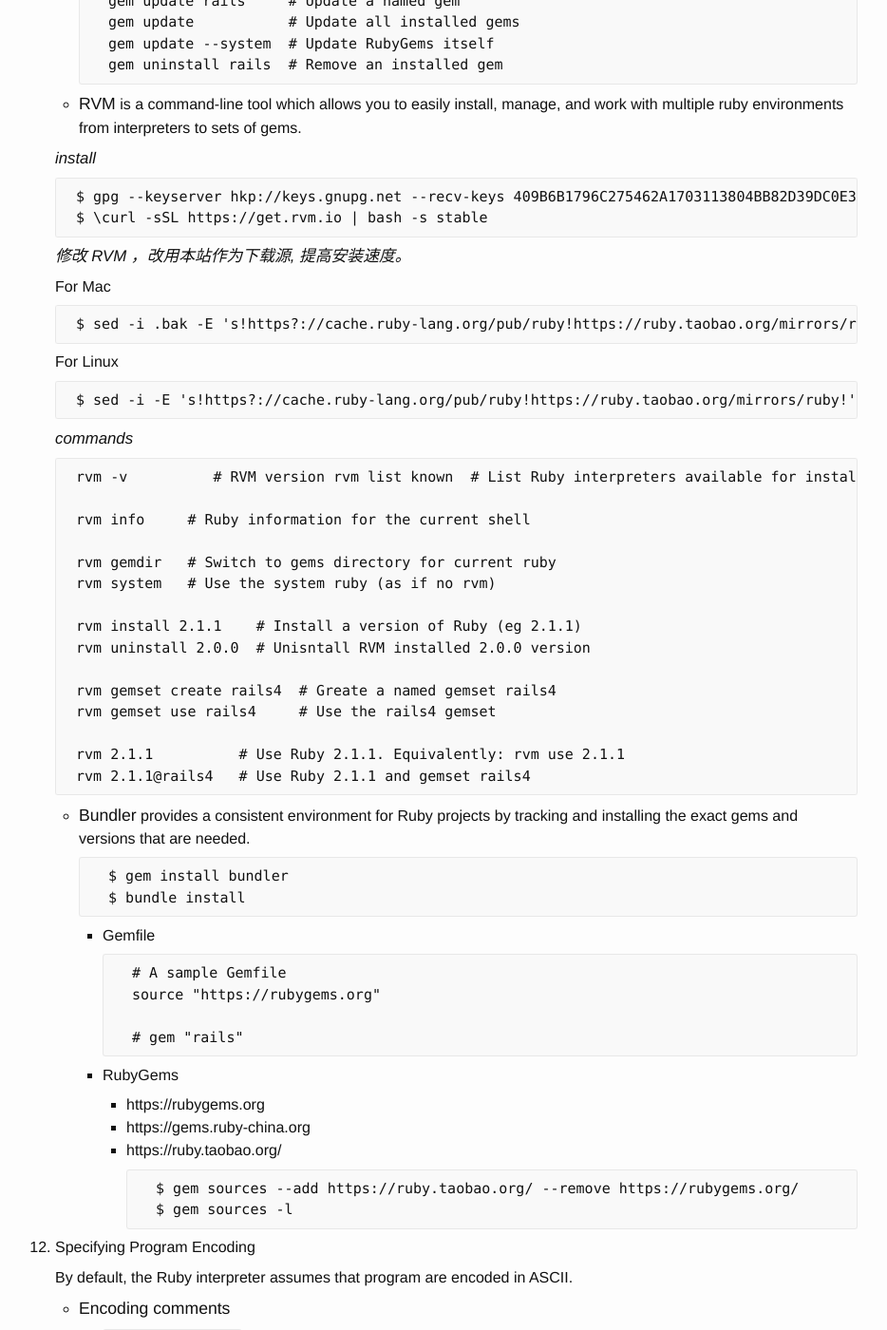
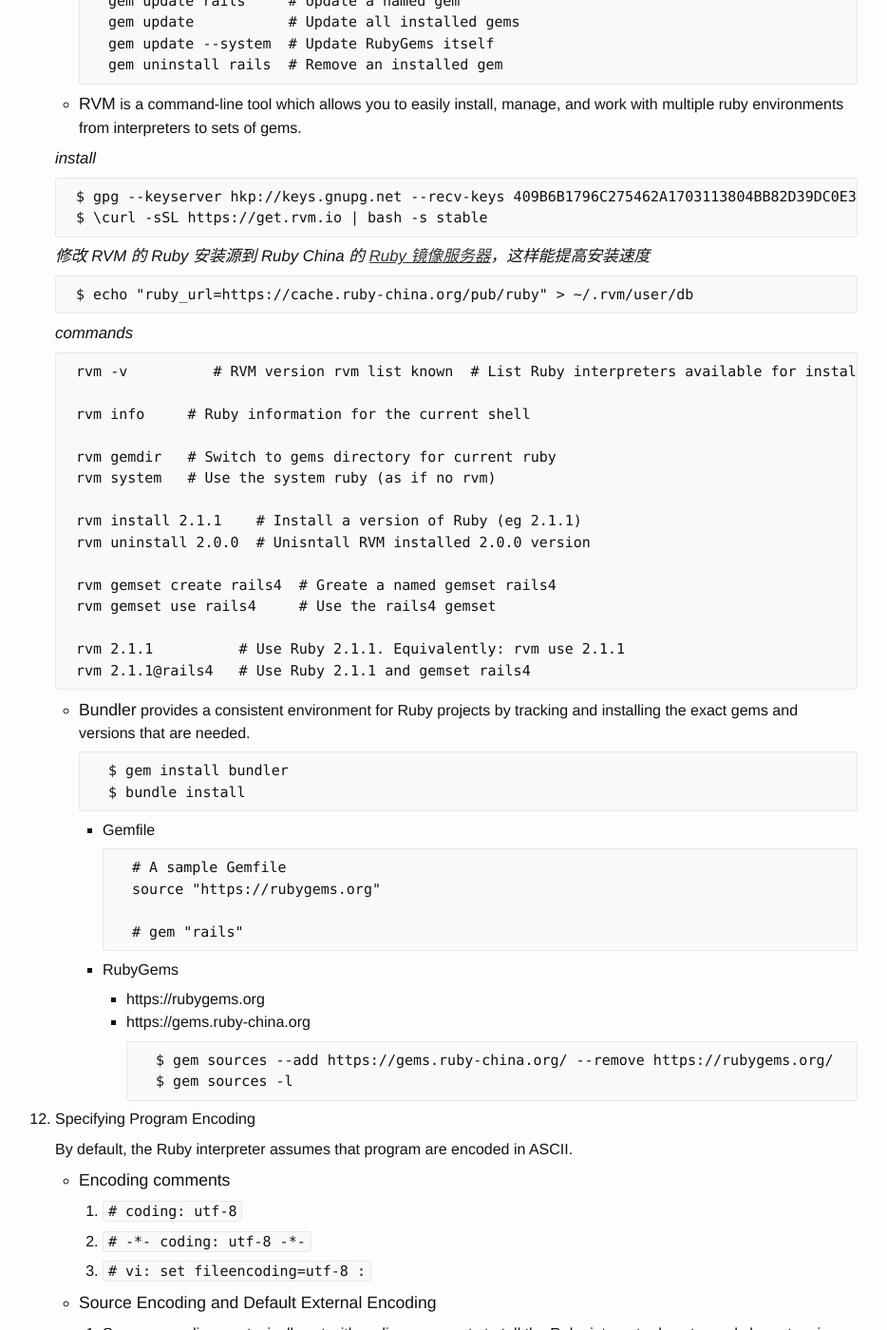
Before and after one commit to ousiax/ousiax.github.io, a Jekyll site: the page built from _posts/2016-04-04-ruby-notes-1-overview.md, in a window 1280 px wide and 1400 px high, scrolled down 3489 px. Shown: the whole window at 95% size, without its empty margins (172-1106 px from the left). Built offline with Jekyll 4.4.1, drawn with Linux system fonts in a browser that asks for light colours; comment, search, counter and statistics services are not loaded.

Commit message:
Update 2016-04-04-ruby-notes-1-overview.md

````diff
--- a/_posts/2016-04-04-ruby-notes-1-overview.md
+++ b/_posts/2016-04-04-ruby-notes-1-overview.md
@@ -173,15 +173,11 @@
         $ gpg --keyserver hkp://keys.gnupg.net --recv-keys 409B6B1796C275462A1703113804BB82D39DC0E3
         $ \curl -sSL https://get.rvm.io | bash -s stable
 
-    *修改 RVM ，改用本站作为下载源, 提高安装速度。*
+    *修改 RVM 的 Ruby 安装源到 Ruby China 的 [Ruby 镜像服务器](https://cache.ruby-china.org/)，这样能提高安装速度*
 
-    For Mac
-
-        $ sed -i .bak -E 's!https?://cache.ruby-lang.org/pub/ruby!https://ruby.taobao.org/mirrors/ruby!' $rvm_path/config/db
-
-    For Linux
-
-        $ sed -i -E 's!https?://cache.ruby-lang.org/pub/ruby!https://ruby.taobao.org/mirrors/ruby!' $rvm_path/config/db
+    ```
+    $ echo "ruby_url=https://cache.ruby-china.org/pub/ruby" > ~/.rvm/user/db
+    ```
 
     *commands*
 
@@ -217,9 +213,8 @@
 
             * https://rubygems.org
             * https://gems.ruby-china.org
-            * https://ruby.taobao.org/
 
-                    $ gem sources --add https://ruby.taobao.org/ --remove https://rubygems.org/
+                    $ gem sources --add https://gems.ruby-china.org/ --remove https://rubygems.org/
                     $ gem sources -l
 
 1. Specifying Program Encoding
````
